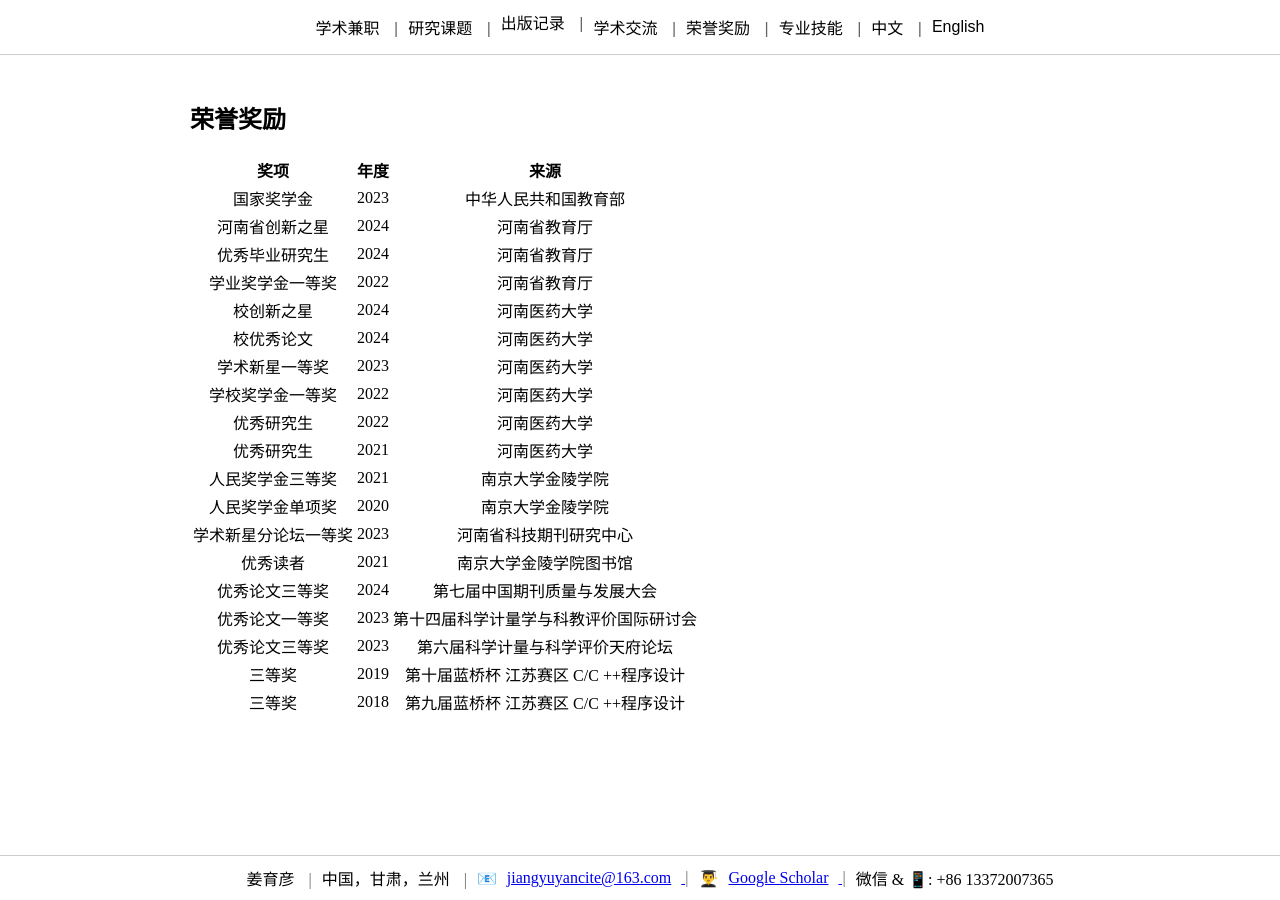
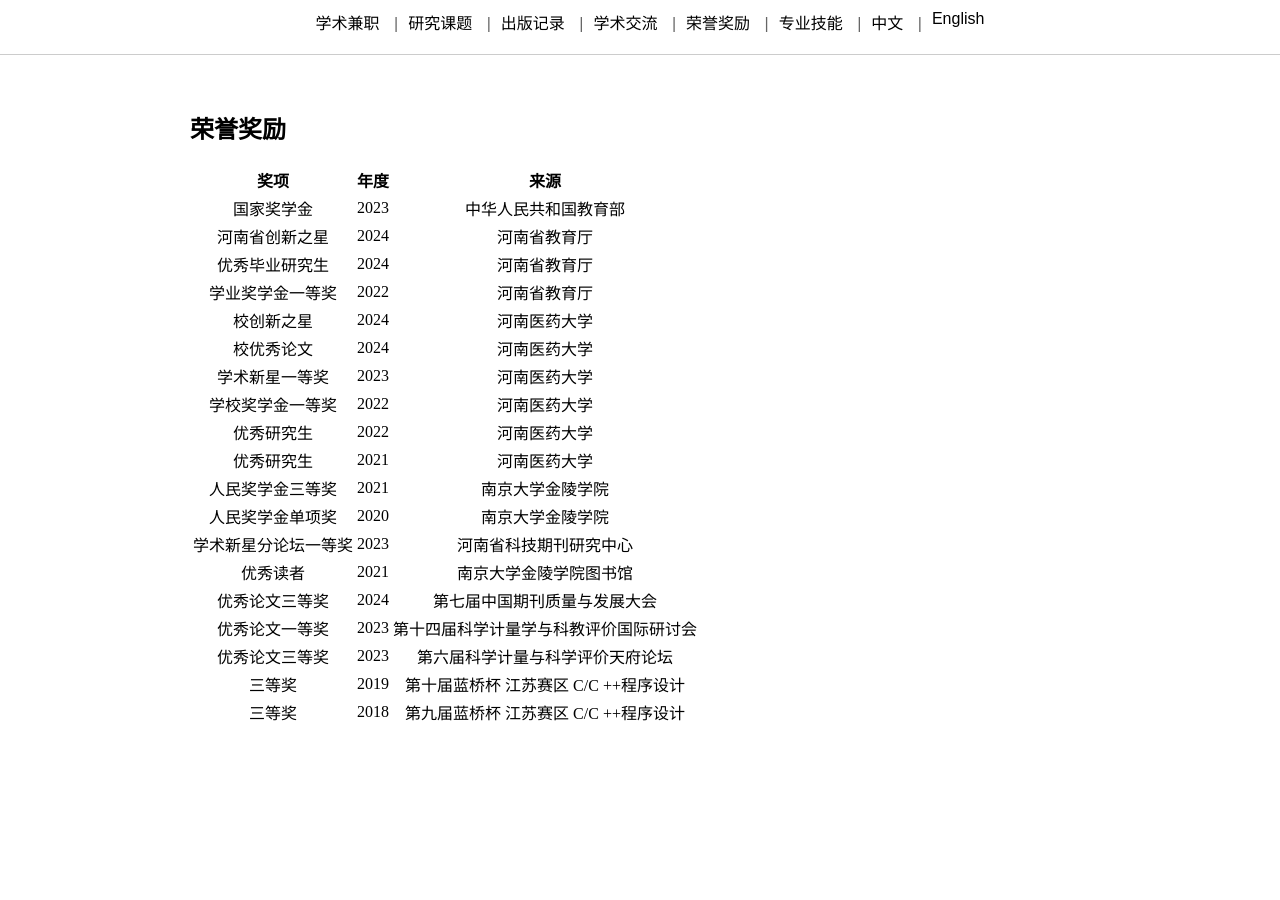
Before and after one commit to jiang-yuyan/Yuyan-Jiang-CV, a Jekyll site: the page built from honour/honours-zh.md, in a window 1280 px wide. Built offline with Jekyll 4.4.1, drawn with Linux system fonts in a browser that asks for light colours; our own code applies the rules of GitHub Pages for plain Markdown files.

Commit message:
Refactor honours-zh.md by removing styles
Removed inline CSS styles and added front matter for layout and title.

```diff
--- a/honour/honours-zh.md
+++ b/honour/honours-zh.md
@@ -1,122 +1,7 @@
-<style>
-    /* 设置导航栏固定在页面顶部 */
-    .navigation {
-        position: fixed;
-        top: 0;
-        left: 0;
-        width: 100%;
-        background-color: white;
-        z-index: 1000;
-        padding: 10px;
-        border-bottom: 1px solid #ccc;
-        display: flex;
-        justify-content: center;
-        align-items: center;
-        gap: 10px; /* 统一设置元素间距 */
-    }
-
-    /* 添加分隔符样式 */
-    .navigation a:not(:last-child)::after {
-        content: " | ";
-        margin-left: 10px;
-        color: #666;
-    }
-
-    /* 为页面主体添加顶部内边距，避免内容被导航栏遮挡 */
-    body {
-        padding-top: 60px;
-        padding-bottom: 60px;
-    }
-
-    /* 设置底部连接栏固定在页面底部 */
-    .connection {
-        position: fixed;
-        bottom: 0;
-        left: 0;
-        width: 100%;
-        background-color: white;
-        z-index: 1000;
-        padding: 10px;
-        border-top: 1px solid #ccc;
-        display: flex;
-        justify-content: center;
-        align-items: center;
-        gap: 10px; /* 统一设置元素间距 */
-    }
-
-    .connection a:not(:last-child)::after {
-        content: " | ";
-        margin-left: 10px;
-        color: #666;
-    }
-
-    /* 下拉菜单样式 */
-    .dropdown {
-        position: relative;
-        display: inline-block;
-    }
-
-    .dropdown-menu {
-        display: none;
-        position: absolute;
-        background-color: white;
-        min-width: 100px;
-        box-shadow: 0px 8px 16px 0px rgba(0,0,0,0.2);
-        z-index: 1001;
-        border: 1px solid #ccc;
-        top: 100%;
-        left: 0;
-    }
-
-    .dropdown-menu a {
-        color: black;
-        padding: 8px 12px;
-        text-decoration: none;
-        display: block;
-        font-size: 14px;
-    }
-
-    .dropdown-menu a:hover {
-        background-color: #f1f1f1;
-    }
-
-    .dropdown:hover .dropdown-menu {
-        display: block;
-    }
-
-    .dropdown-menu a::after {
-        content: none !important;
-    }
-</style>
-
-<div class="navigation">
-<a href="https://jiang-yuyan.github.io/Yuyan-Jiang-CV/role/roles-zh">学术兼职</a>
-<a href="https://jiang-yuyan.github.io/Yuyan-Jiang-CV/project/projects-zh">研究课题</a>
-<div class="dropdown">
-    <a href="https://jiang-yuyan.github.io/Yuyan-Jiang-CV/publication/publications-zh">出版记录</a>
-    <div class="dropdown-menu">
-        <a href="https://jiang-yuyan.github.io/Yuyan-Jiang-CV/publication/publication-2025-zh">2025</a>
-        <a href="https://jiang-yuyan.github.io/Yuyan-Jiang-CV/publication/publication-2024-zh">2024</a>
-        <a href="https://jiang-yuyan.github.io/Yuyan-Jiang-CV/publication/publication-2023-zh">2023</a>
-        <a href="https://jiang-yuyan.github.io/Yuyan-Jiang-CV/publication/publication-2022-zh">2022</a>
-        <a href="https://jiang-yuyan.github.io/Yuyan-Jiang-CV/publication/publication-2021-zh">2021</a>
-        <a href="https://jiang-yuyan.github.io/Yuyan-Jiang-CV/publication/publication-2020-zh">2020</a>
-    </div>
-</div>
-<a href="https://jiang-yuyan.github.io/Yuyan-Jiang-CV/exchange/exchanges-zh">学术交流</a>
-<a href="https://jiang-yuyan.github.io/Yuyan-Jiang-CV/honour/honours-zh">荣誉奖励</a>
-<a href="https://jiang-yuyan.github.io/Yuyan-Jiang-CV/skill/skills-zh">专业技能</a>
-<a>中文</a>
-<a href="https://jiang-yuyan.github.io/Yuyan-Jiang-CV/honour/honours">English</a>
-</div>
-
-<div id="connection" class="connection">
-    <a>姜育彦</a>
-    <a>中国，甘肃，兰州</a>
-    📧<a href="mailto:jiangyuyancite@163.com">jiangyuyancite@163.com</a>
-    👨‍🎓 <a href="https://scholar.google.com/citations?user=QTCEilEAAAAJ">Google Scholar</a>
-    <a>微信 & 📱: +86 13372007365</a>
-</div>
+---
+layout: default
+title: honours-zh
+---
 
 ## 荣誉奖励
 
```
